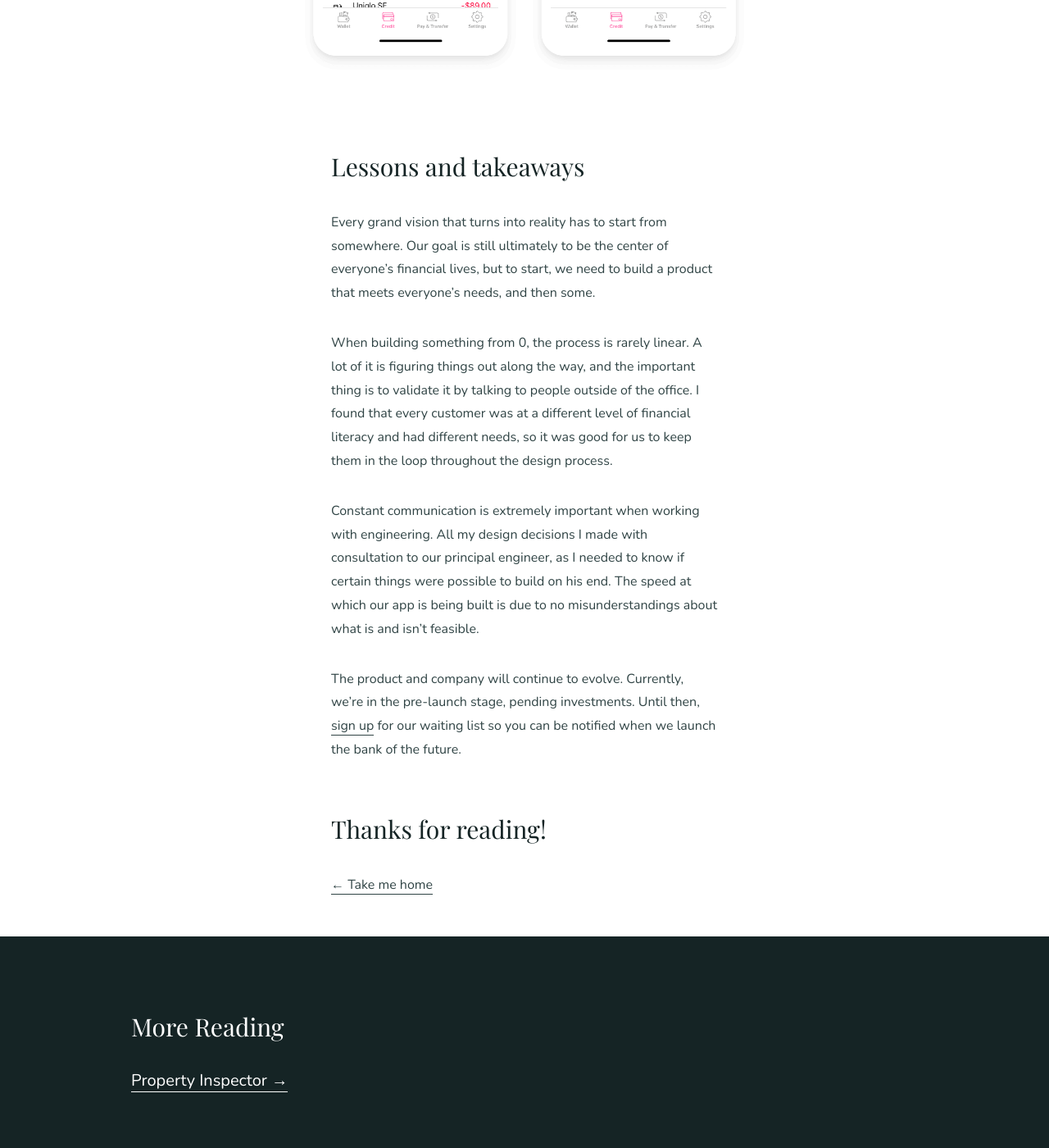
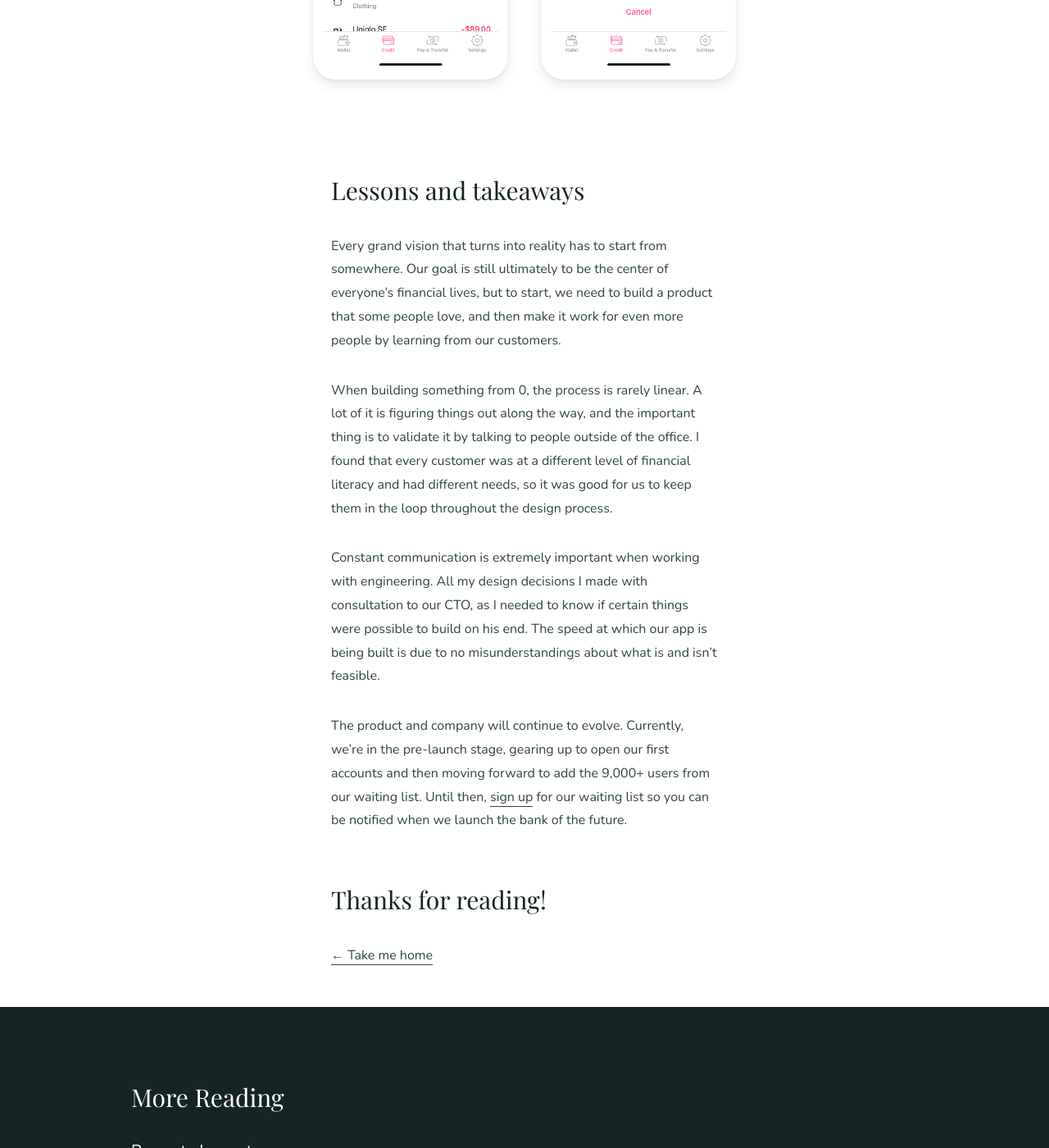
Before and after one commit to cyxzheng/cyxzheng.github.io, a Jekyll site: the page built from _projects/crux.md, in a window 1280 px wide and 1400 px high, scrolled down 32892 px. Shown: the whole window at 82% size. Built offline with Jekyll 4.4.1, drawn with Linux system fonts in a browser that asks for light colours; nearby versions of some CDN libraries; some of the changed text lies outside the part shown.

Commit message:
hmb updates #1

```diff
--- a/_projects/crux.md
+++ b/_projects/crux.md
@@ -23,7 +23,7 @@ Have banks been delighting consumers? Net Promoter Scores (the willingness of a
 
 I am the lead solo designer for our company, [Halleman Bradley](https://www.hmbradley.com/){:target="_blank"}, and for this project, the [Crux mobile banking app](https://launch.trycrux.com/){:target="_blank"}. I was responsible for designing our product from the ground up, building a design system, talking to customers to gain insight, and all other design-related needs, such as branding and graphic design.
 
-I worked alongside our principal engineer, CEO, and COO. Everyone had their areas of expertise that shaped the company as well as the product.
+I worked alongside our CTO, CEO, and COO. Everyone had their areas of expertise that shaped the company as well as the product.
 
 # Finding our North Star
 
@@ -266,10 +266,10 @@ Credit card APRs are ridiculous, and it would be a big relief for some if they c
 
 # Lessons and takeaways
 
-Every grand vision that turns into reality has to start from somewhere. Our goal is still ultimately to be the center of everyone’s financial lives, but to start, we need to build a product that meets everyone’s needs, and then some.
+Every grand vision that turns into reality has to start from somewhere. Our goal is still ultimately to be the center of everyone’s financial lives, but to start, we need to build a product that some people love, and then make it work for even more people by learning from our customers.
 
 When building something from 0, the process is rarely linear. A lot of it is figuring things out along the way, and the important thing is to validate it by talking to people outside of the office. I found that every customer was at a different level of financial literacy and had different needs, so it was good for us to keep them in the loop throughout the design process.
 
-Constant communication is extremely important when working with engineering. All my design decisions I made with consultation to our principal engineer, as I needed to know if certain things were possible to build on his end. The speed at which our app is being built is due to no misunderstandings about what is and isn’t feasible.
+Constant communication is extremely important when working with engineering. All my design decisions I made with consultation to our CTO, as I needed to know if certain things were possible to build on his end. The speed at which our app is being built is due to no misunderstandings about what is and isn’t feasible.
 
-The product and company will continue to evolve. Currently, we’re in the pre-launch stage, pending investments. Until then, [sign up](https://launch.trycrux.com/){:target="_blank"} for our waiting list so you can be notified when we launch the bank of the future.
+The product and company will continue to evolve. Currently, we’re in the pre-launch stage, gearing up to open our first accounts and then moving forward to add the 9,000+ users from our waiting list. Until then, [sign up](https://launch.trycrux.com/){:target="_blank"} for our waiting list so you can be notified when we launch the bank of the future.
```
Also changed, not shown: other parts of _projects/crux.md (+2 -2 lines), assets/images/projects/crux/movequestions.png, 8 other files.
